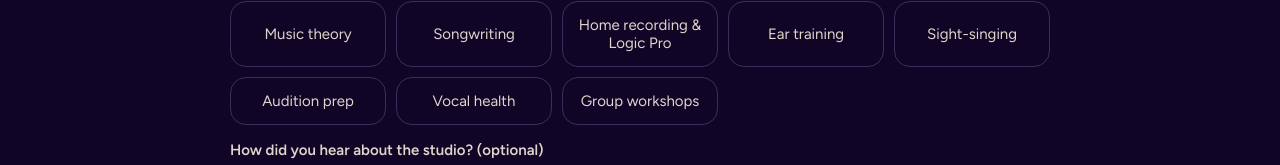
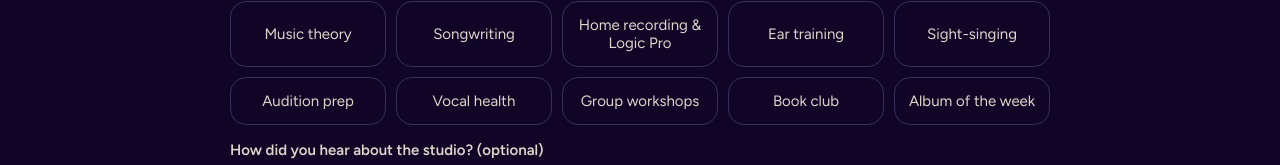
Before and after one commit to rainemusicstudio/raine-music-studio, a Next.js app: page /trial in a window 1280 px wide. Shown: the part 2064-2229 px from the top of the page. Built offline with nearby package versions, Linux system fonts and the light colour scheme; no server answers; a web font is replaced by a local one.

Commit message:
Add Book club and Album of the week to interests
Co-Authored-By: Claude Opus 5.5 <noreply@anthropic.com>
Claude-Session: https://claude.ai/code/session_01MMvo3CskvVmY8fsmxVH46v

```diff
--- a/app/trial/page.js
+++ b/app/trial/page.js
@@ -11,7 +11,7 @@ function dayKey(iso) {
 const LESSON_TYPES = ["Voice", "Piano", "Music theory", "Songwriting", "Logic Pro & home recording", "Not sure yet"];
 const EXPERIENCE = ["Brand new", "Some experience", "Experienced", "Advanced / professional"];
 const AGE_RANGES = ["18–29", "30–39", "40–49", "50–59", "60+"];
-const COURSES = ["Music theory", "Songwriting", "Home recording & Logic Pro", "Ear training", "Sight-singing", "Audition prep", "Vocal health", "Group workshops"];
+const COURSES = ["Music theory", "Songwriting", "Home recording & Logic Pro", "Ear training", "Sight-singing", "Audition prep", "Vocal health", "Group workshops", "Book club", "Album of the week"];
 const HEARD_FROM = ["Google search", "Instagram", "Facebook", "TikTok", "A friend or family member", "Thumbtack", "Another teacher or school", "Other"];
 
 function timeLabel(iso) {
```
